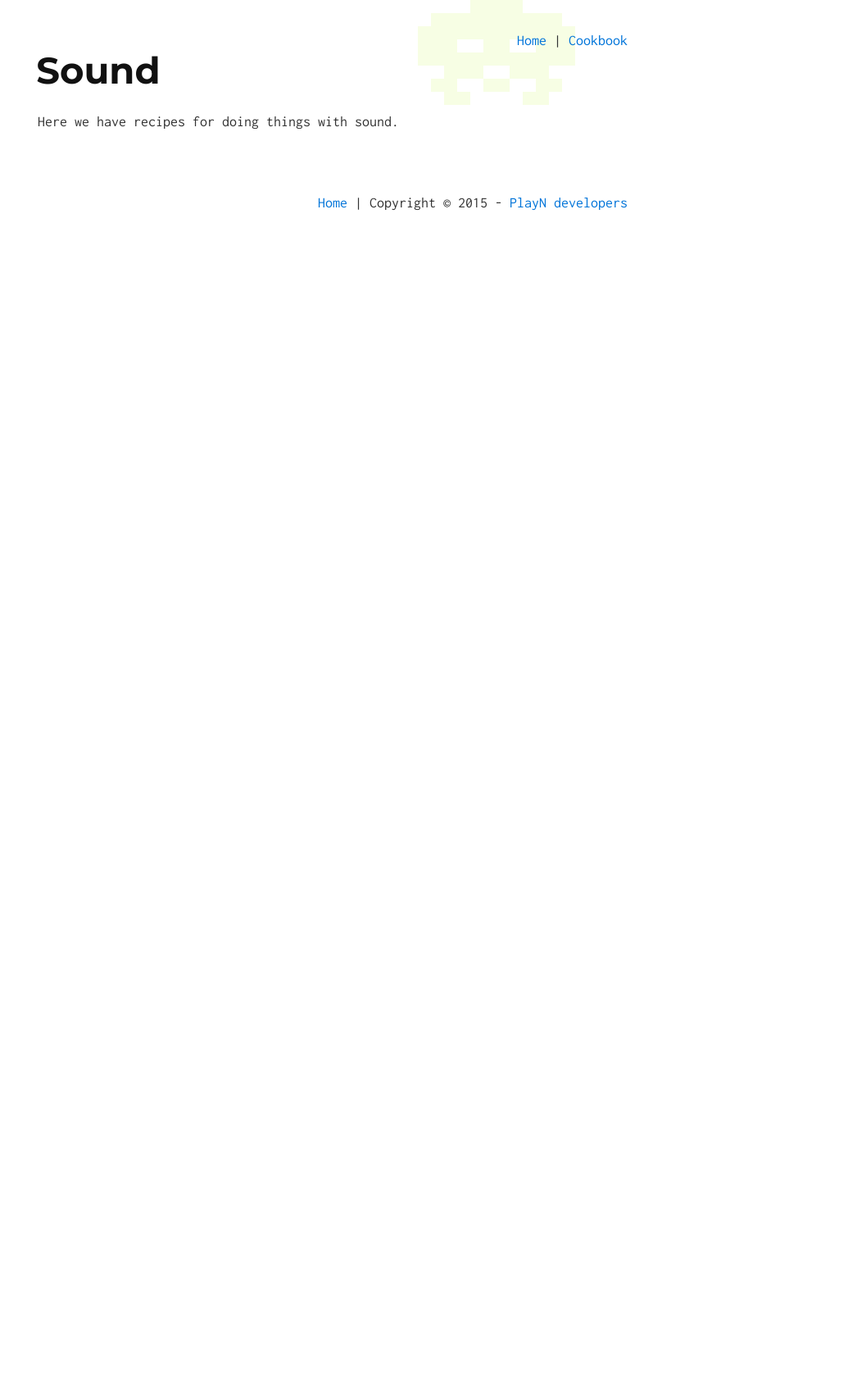
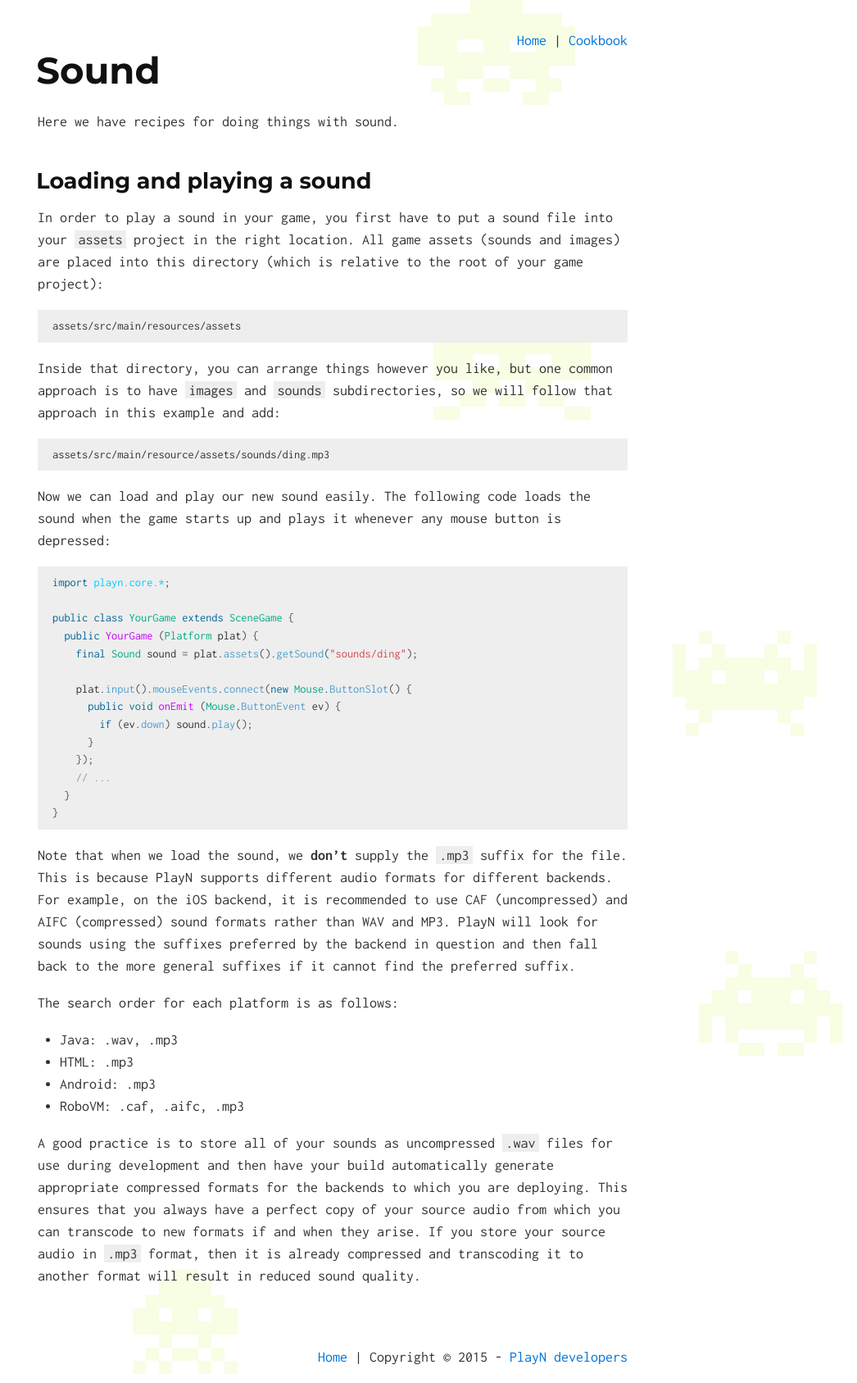
Before and after one commit to playn/playn.github.io, a Jekyll site: the page built from cookbook/sound.md, in a window 1280 px wide. Shown: the whole page at 82% size, without its empty margins (234-1280 px from the left). Built offline with Jekyll 4.4.1, drawn with Linux system fonts in a browser that asks for light colours; Markdown is read by kramdown in place of the engine named in the settings; before the commit the page ends 900 px from its top, so only the background shows below that.

Commit message:
Added entry on loading/playing a sound.
There are a few moving parts there, so it's useful.

````diff
--- a/cookbook/sound.md
+++ b/cookbook/sound.md
@@ -5,3 +5,60 @@ layout: cookbook
 # Sound
 
 Here we have recipes for doing things with sound.
+
+## Loading and playing a sound
+
+In order to play a sound in your game, you first have to put a sound file into your `assets`
+project in the right location. All game assets (sounds and images) are placed into this directory
+(which is relative to the root of your game project):
+
+```
+assets/src/main/resources/assets
+```
+
+Inside that directory, you can arrange things however you like, but one common approach is to have
+`images` and `sounds` subdirectories, so we will follow that approach in this example and add:
+
+```
+assets/src/main/resource/assets/sounds/ding.mp3
+```
+
+Now we can load and play our new sound easily. The following code loads the sound when the game
+starts up and plays it whenever any mouse button is depressed:
+
+```java
+import playn.core.*;
+
+public class YourGame extends SceneGame {
+  public YourGame (Platform plat) {
+    final Sound sound = plat.assets().getSound("sounds/ding");
+
+    plat.input().mouseEvents.connect(new Mouse.ButtonSlot() {
+      public void onEmit (Mouse.ButtonEvent ev) {
+        if (ev.down) sound.play();
+      }
+    });
+    // ...
+  }
+}
+```
+
+Note that when we load the sound, we __don't__ supply the `.mp3` suffix for the file. This is
+because PlayN supports different audio formats for different backends. For example, on the iOS
+backend, it is recommended to use CAF (uncompressed) and AIFC (compressed) sound formats rather
+than WAV and MP3. PlayN will look for sounds using the suffixes preferred by the backend in
+question and then fall back to the more general suffixes if it cannot find the preferred suffix.
+
+The search order for each platform is as follows:
+
+  * Java: .wav, .mp3
+  * HTML: .mp3
+  * Android: .mp3
+  * RoboVM: .caf, .aifc, .mp3
+
+A good practice is to store all of your sounds as uncompressed `.wav` files for use during
+development and then have your build automatically generate appropriate compressed formats for the
+backends to which you are deploying. This ensures that you always have a perfect copy of your
+source audio from which you can transcode to new formats if and when they arise. If you store your
+source audio in `.mp3` format, then it is already compressed and transcoding it to another format
+will result in reduced sound quality.
````
